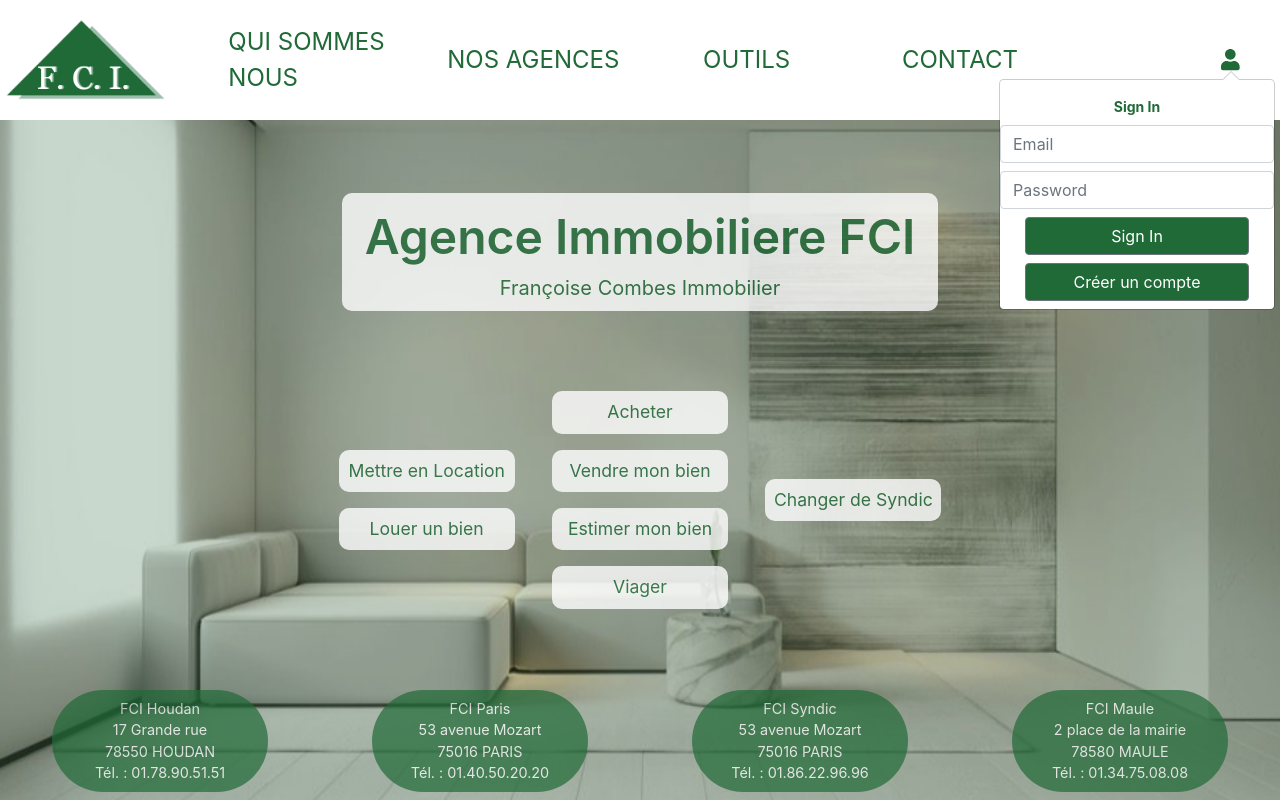
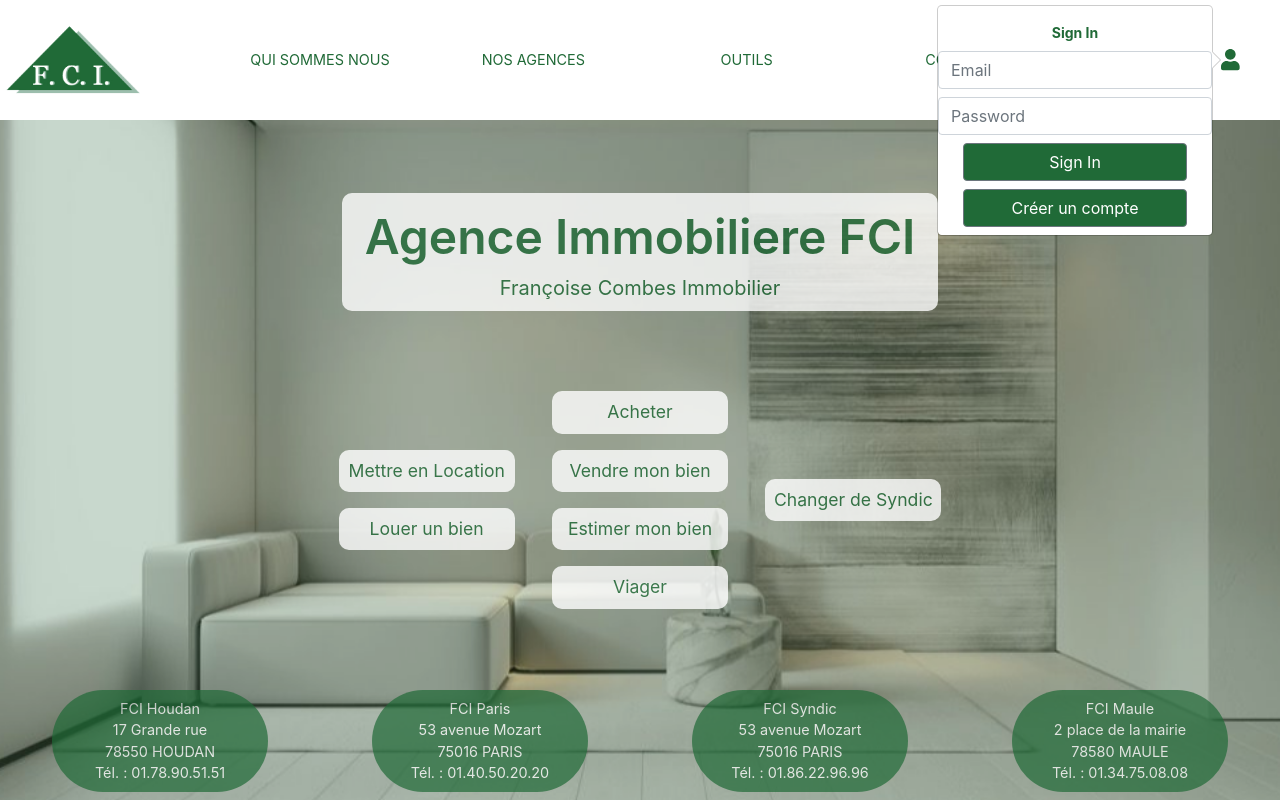
Before and after one commit to ericadiasdematos/fciBac-2, a React (Create React App) app in the folder reactapp/: page / in a window 1280 px wide. Both pictures are taken after a click on the icon 1230 px from the left and 59 px from the top of the page. Shown: the top 800 px of the page. Built offline with nearby package versions, Linux system fonts and the light colour scheme.

Commit message:
trying things

```diff
--- a/reactapp/src/HomePage2.js
+++ b/reactapp/src/HomePage2.js
@@ -130,31 +130,31 @@
         <Row style={navBarRow}>
 
             <Col xs='1' lg='2' style={{paddingLeft: '0.6vh'}}>
-                <img src={logo} alt='logo' style={{width: '20vh'}}/>
+                <img src={logo} alt='logo' style={{width: '70%'}}/>
             </Col>
             <Col xs='1' lg='2' style={{display: 'flex', justifyContent: 'center'}}>
-                <span style={{color: '#206A37', fontSize: '3vh'}}>
+                <span style={{color: '#206A37', fontSize: '90%'}}>
                     <Link to='/quisommesnous' style={{color: '#206A37'}}>QUI SOMMES NOUS</Link>
                 </span>
             </Col>
             <Col xs='1' lg='2' style={{display: 'flex', justifyContent: 'center'}}>
-                <span style={{color: '#206A37', fontSize: '3vh'}}>
+                <span style={{color: '#206A37', fontSize: '90%'}}>
                     <Link to='/nosagences' style={{color: '#206A37'}}>NOS AGENCES</Link>
                 </span>
             </Col>
             <Col xs='1' lg='2' style={{display: 'flex', justifyContent: 'center'}}>
-                <span style={{color: '#206A37', fontSize: '3vh'}}>
+                <span style={{color: '#206A37', fontSize: '90%'}}>
                     <Link to='/outils' style={{color: '#206A37'}}>OUTILS</Link>
                 </span>
             </Col>
             <Col xs='1' lg='2' style={{display: 'flex', justifyContent: 'center'}}>
-                <span style={{color: '#206A37', fontSize: '3vh'}}>
+                <span style={{color: '#206A37', fontSize: '90%'}}>
                     <Link to='/contact' style={{color: '#206A37'}}>CONTACT</Link>
                 </span>
             </Col>
             <Col xs='1' lg='2' style={{display: 'flex', justifyContent:'flex-end', paddingRight: '5vh'}}>
                 <FontAwesomeIcon style={{display: 'flex', color: '#206A37' }} icon={faUser} size='lg' id="Popover1" type="button" />
-                <Popover placement="bottom" isOpen={popoverOpen} target="Popover1" toggle={toggle} >
+                <Popover placement="auto" isOpen={popoverOpen} target="Popover1" toggle={toggle} >
                     <PopoverBody style={{display: 'flex', flexDirection: 'column', justifyContent: 'center', alignItems: 'center'}}>
                         <span style={{padding: '1vh', color: '#206A37', fontWeight: 'bold'}}>Sign In</span>
                         <Input type="email" placeholder="Email" style={{marginBottom: '1vh', width:'auto'}}></Input>
@@ -164,7 +164,6 @@
                     </PopoverBody>
                 </Popover>
             </Col>
-
         </Row>
 
 
```
